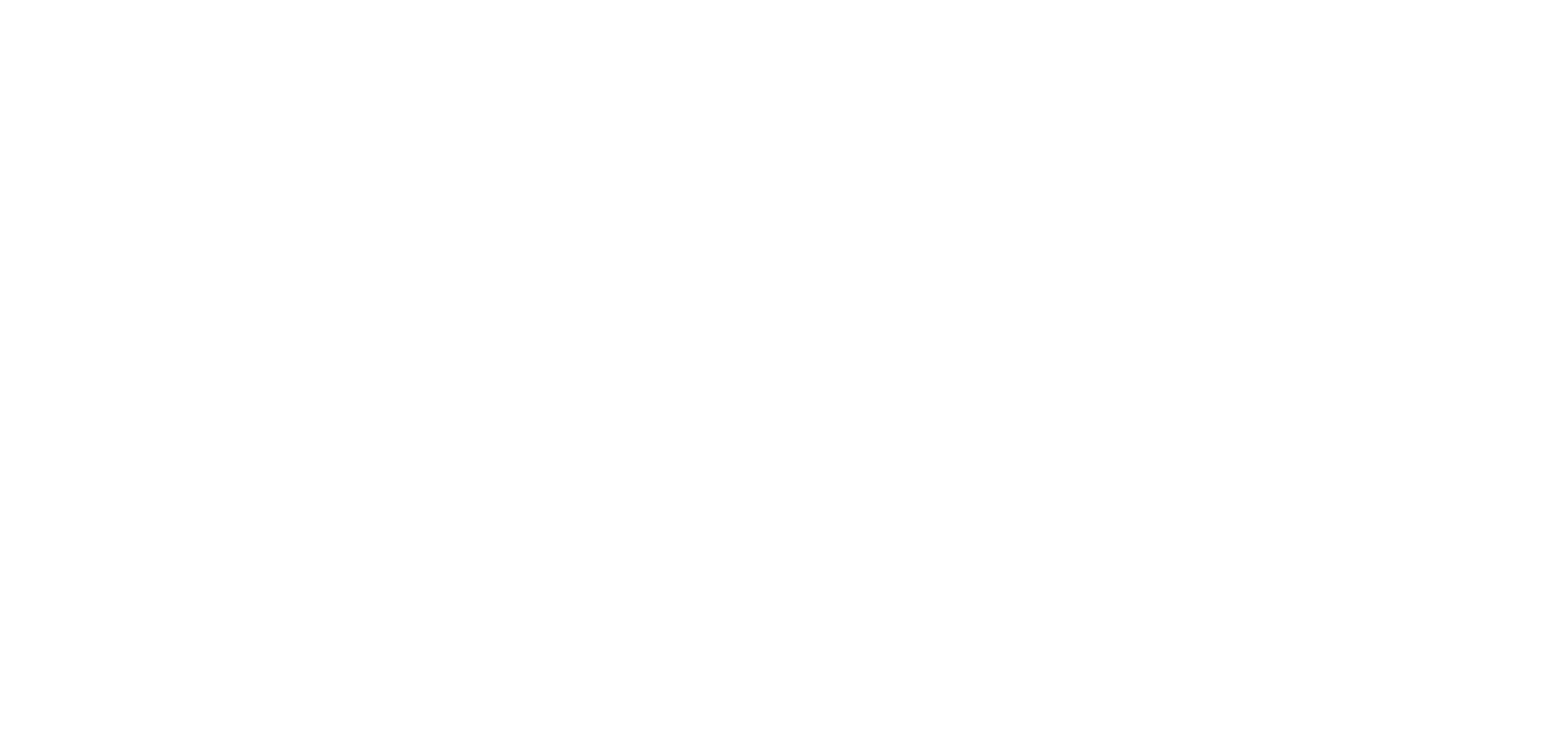
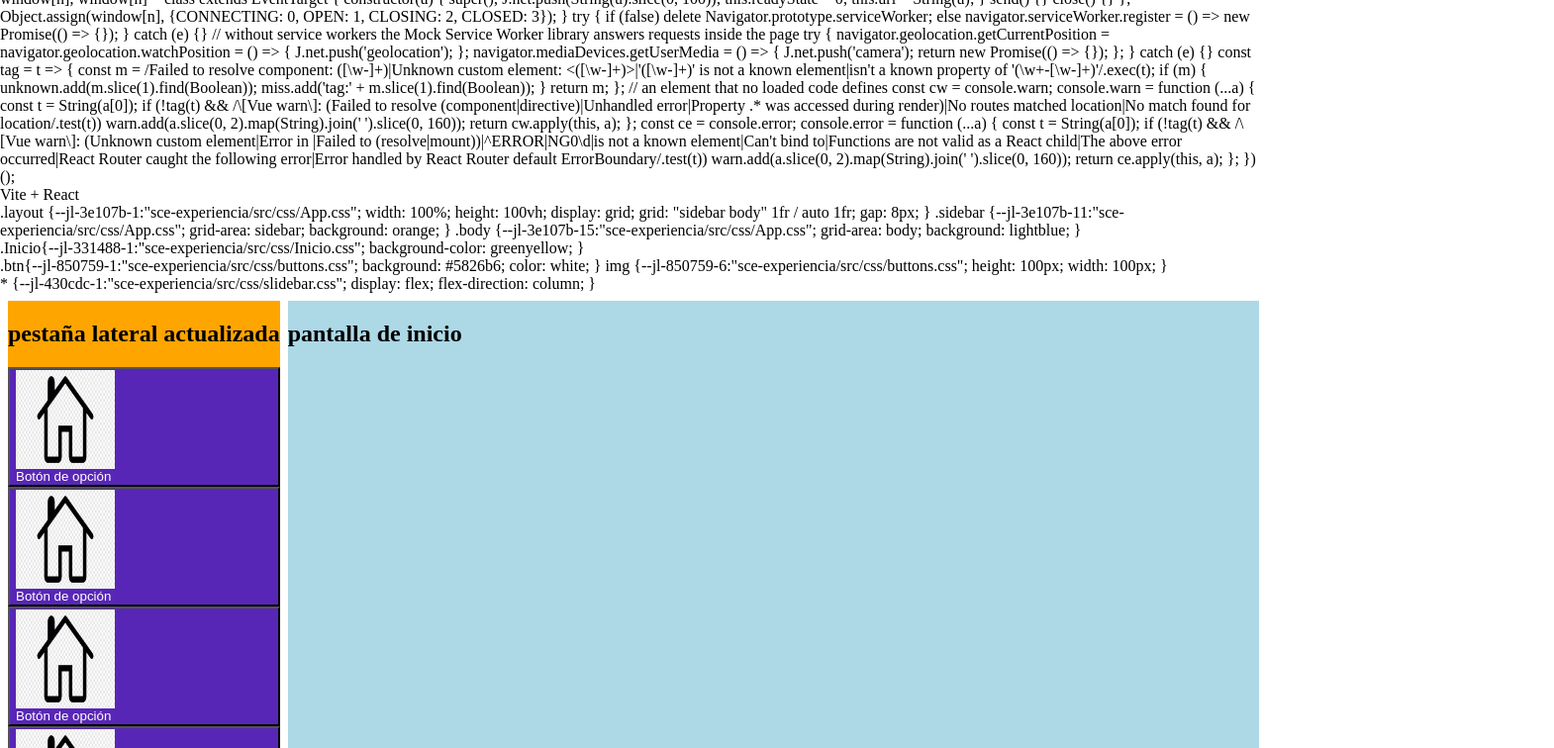
Before and after one commit to LuisPalomin05/sce_proyecto, a React (Vite) app in the folder sce-experiencia/: page / in a window 1280 px wide. Shown: the part 2044-2800 px from the top of the page at 99% size, 1570 px wide, since content can reach past the window. Before the commit the page ends 816 px from the top, so only its background shows below. Built offline with nearby package versions, Linux system fonts and the light colour scheme.

Commit message:
botones actualizados

```diff
--- a/sce-experiencia/src/assets/components/button.jsx
+++ b/sce-experiencia/src/assets/components/button.jsx
@@ -1,7 +1,12 @@
-import "../../css/buttons.css"
+import "../../css/buttons.css";
+
 const ButtonOption = () => {
     return (
-        <button className="btn">Botón de opción</button>
+
+        <button className="btn">
+            <img src="casita.png"/>
+            Botón de opción</button>
+
     )
 }
 export default ButtonOption;
--- a/sce-experiencia/src/assets/components/sidebar.jsx
+++ b/sce-experiencia/src/assets/components/sidebar.jsx
@@ -1,8 +1,16 @@
+import ButtonOption from "./button";
+import "../../css/slidebar.css";
 
 const Sidebar = () => {
     return (
-        <div className="sidebar">
+        <div className="sidebar" >
             <h2>pestaña lateral actualizada</h2>
+            <ButtonOption></ButtonOption>
+            <ButtonOption></ButtonOption>
+            <ButtonOption></ButtonOption>
+            <ButtonOption></ButtonOption>
+            <ButtonOption></ButtonOption>
+            <ButtonOption></ButtonOption>
         </div>
     )
 }
--- a/sce-experiencia/src/css/buttons.css
+++ b/sce-experiencia/src/css/buttons.css
@@ -2,3 +2,8 @@
     background: #5826b6;
     color: white;
 }
+
+img {
+  height: 100px;
+  width: 100px;
+}
--- /dev/null
+++ b/sce-experiencia/src/css/slidebar.css
@@ -0,0 +1,5 @@
+*
+{
+display: flex;
+flex-direction: column;
+}
```
Also changed, not shown: sce-experiencia/casita.png (added).
